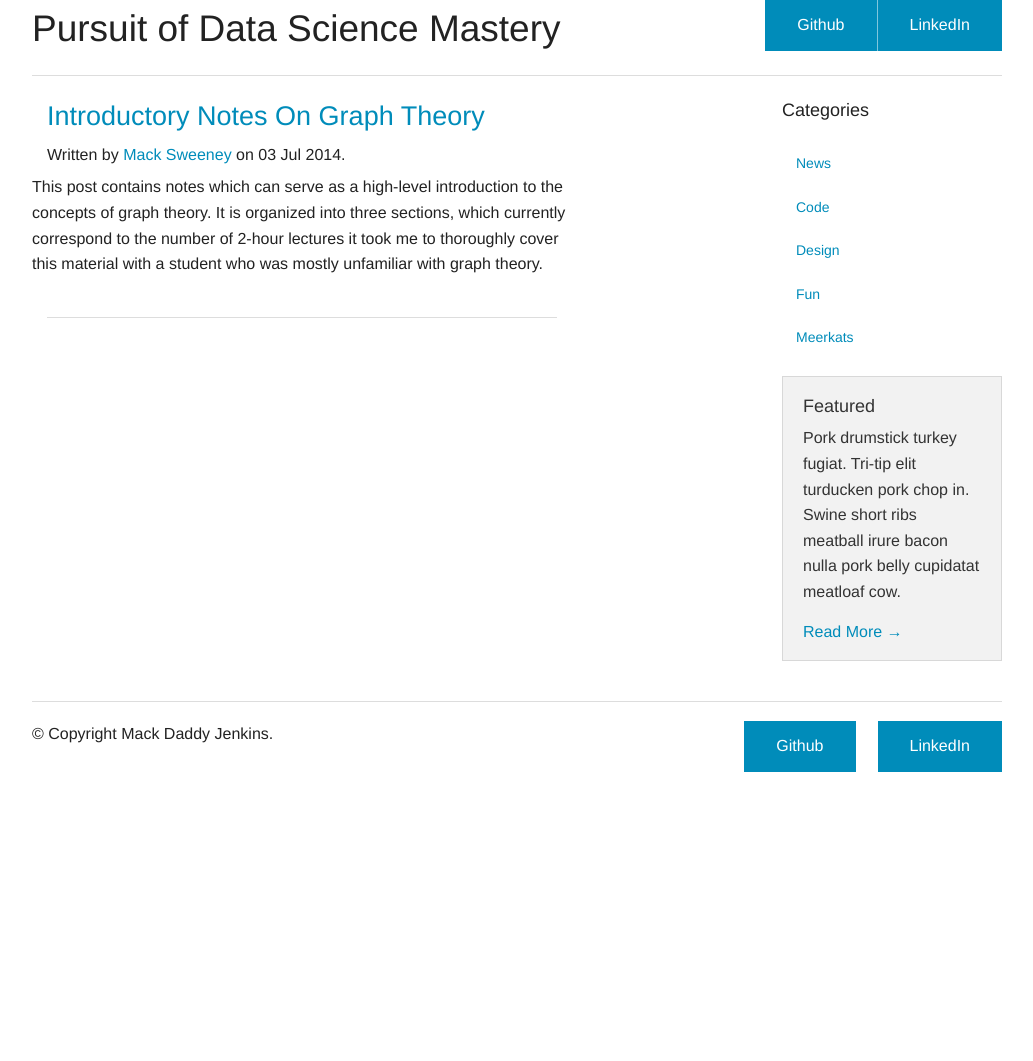
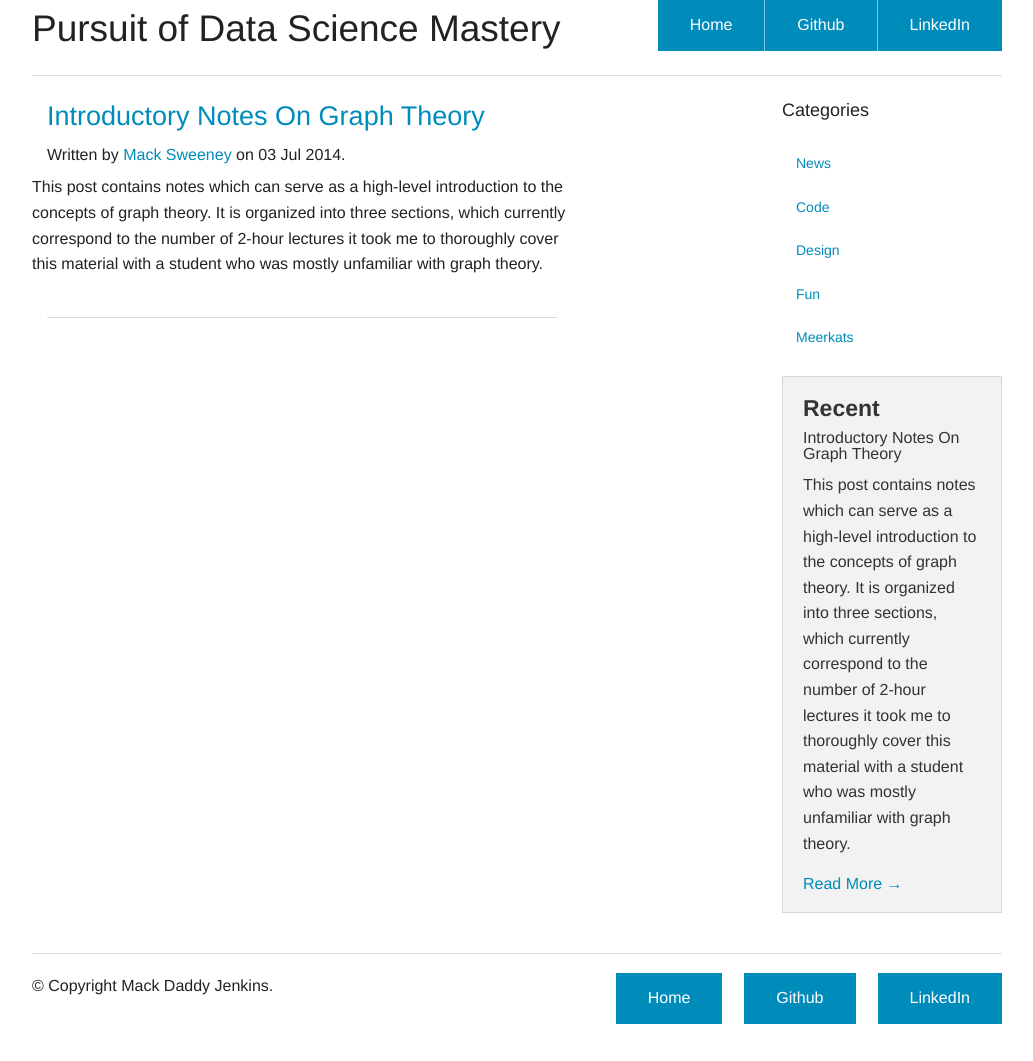
Before and after one commit to macks22/intuitive-ml, a Jekyll site: the page built from index.html, in a window 1280 px wide. Shown: the whole page, without its empty margins (123-1156 px from the left). Built offline with Jekyll 4.4.1, drawn with Linux system fonts in a browser that asks for light colours; before the commit the page ends 900 px from its top, so only the background shows below that.

Commit message:
Update layout with links to linkedin and github.

```diff
--- a/_layouts/default.html
+++ b/_layouts/default.html
@@ -24,6 +24,7 @@
     <div class="large-12 columns">
       <div class="nav-bar right">
        <ul class="button-group">
+         <li><a href="/" class="button">Home</a></li>
          <li><a href="https://github.com/macks22" class="button">Github</a></li>
          <li><a href="http://www.linkedin.com/pub/mackenzie-sweeney/67/a65/398" class="button">LinkedIn</a></li>
         </ul>
@@ -51,9 +52,11 @@
       </ul>
 
       <div class="panel">
-        <h5>Featured</h5>
-        <p>Pork drumstick turkey fugiat. Tri-tip elit turducken pork chop in. Swine short ribs meatball irure bacon nulla pork belly cupidatat meatloaf cow.</p>
-        <a href="#">Read More →</a>
+        <h4><strong>Recent</strong></h4>
+        {% assign post = site.posts.first %}
+        <h6>{{ post.title }}</h6>
+        {{ post.excerpt }}
+        <a href="{{ post.url }}">Read More →</a>
       </div>
 
     </aside>
@@ -69,6 +72,7 @@
         </div>
         <div class="large-6 columns">
           <ul class="inline-list right">
+             <li><a href="/" class="button">Home</a></li>
              <li><a href="https://github.com/macks22" class="button">Github</a></li>
              <li><a href="http://www.linkedin.com/pub/mackenzie-sweeney/67/a65/398" class="button">LinkedIn</a></li>
           </ul>
```
Also changed, not shown: 2 other files.
